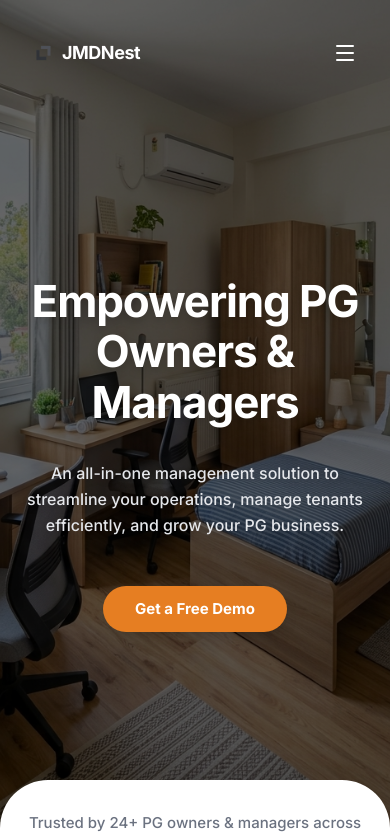
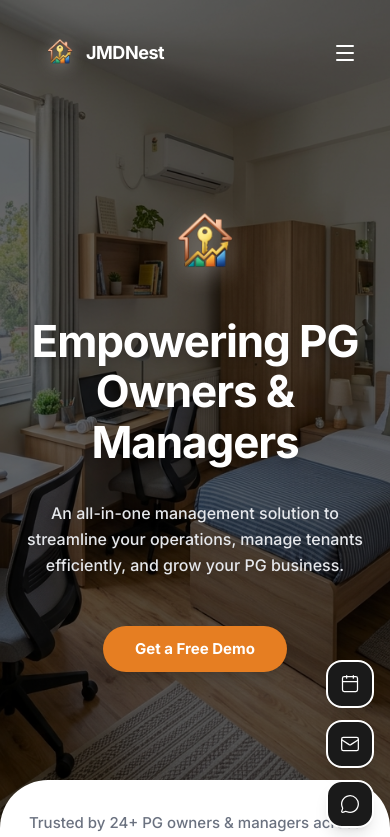
Before and after one commit to yashchavan5/jmdnest2, a Next.js app: page / in a window 390 px wide. Shown: the top 837 px of the page. Built offline with nearby package versions, Linux system fonts and the light colour scheme.

Commit message:
feat: Add floating contact icons, update social footer links, ensure site responsiveness

```diff
--- a/src/app/layout.tsx
+++ b/src/app/layout.tsx
@@ -13,6 +13,7 @@ export const metadata: Metadata = {
 };
 
 import { LenisProvider } from "@/components/lenis-provider";
+import { FloatingContact } from "@/components/ui/floating-contact";
 
 export default function RootLayout({
   children,
@@ -26,7 +27,10 @@ export default function RootLayout({
       suppressHydrationWarning
     >
       <body suppressHydrationWarning className="min-h-full flex flex-col font-sans text-[#111827] bg-[#f9f8f6] overflow-x-hidden">
-        <LenisProvider>{children}</LenisProvider>
+        <LenisProvider>
+          {children}
+          <FloatingContact />
+        </LenisProvider>
       </body>
     </html>
   );
--- a/src/components/layout/footer.tsx
+++ b/src/components/layout/footer.tsx
@@ -30,14 +30,14 @@ export function Footer() {
             {/* Left Side */}
             <div>
               <a href="/" className="flex items-center gap-2 mb-4 text-[#111827] font-bold text-xl tracking-tight">
-                <img src="/logo.png" alt="JmdNest" className="h-8 w-auto" />
+                <img src="/jmdnest-logo-final.png" alt="JmdNest" className="h-12 w-auto object-contain drop-shadow-[0_2px_8px_rgba(0,0,0,0.1)]" />
                 JmdNest
               </a>
               <p className="text-[#4b5563] mb-8 text-[15px]">
                 Premium PG accommodation for modern living.
               </p>
 
-              <div className="flex items-center gap-3">
+              <div className="flex flex-wrap items-center gap-3">
                 {/* LinkedIn */}
                 <a href="https://www.linkedin.com/company/jmd-solutions-and-beyond" target="_blank" rel="noopener noreferrer" className="w-10 h-10 rounded-full bg-[#1a1818] text-white flex items-center justify-center hover:bg-[#0077b5] transition-colors">
                   <svg className="w-4 h-4" fill="currentColor" viewBox="0 0 24 24"><path d="M19 0h-14c-2.761 0-5 2.239-5 5v14c0 2.761 2.239 5 5 5h14c2.762 0 5-2.239 5-5v-14c0-2.761-2.238-5-5-5zm-11 19h-3v-11h3v11zm-1.5-12.268c-.966 0-1.75-.79-1.75-1.764s.784-1.764 1.75-1.764 1.75.79 1.75 1.764-.783 1.764-1.75 1.764zm13.5 12.268h-3v-5.604c0-3.368-4-3.113-4 0v5.604h-3v-11h3v1.765c1.396-2.586 7-2.777 7 2.476v6.759z" /></svg>
@@ -45,6 +45,18 @@ export function Footer() {
                 {/* Instagram */}
                 <a href="https://www.instagram.com/jmd_solutions_beyond" target="_blank" rel="noopener noreferrer" className="w-10 h-10 rounded-full bg-[#1a1818] text-white flex items-center justify-center hover:bg-[#E1306C] transition-colors">
                   <svg className="w-4 h-4" fill="currentColor" viewBox="0 0 24 24"><path d="M12 2.163c3.204 0 3.584.012 4.85.07 3.252.148 4.771 1.691 4.919 4.919.058 1.265.069 1.645.069 4.849 0 3.205-.012 3.584-.069 4.849-.149 3.225-1.664 4.771-4.919 4.919-1.266.058-1.644.07-4.85.07-3.204 0-3.584-.012-4.849-.07-3.26-.149-4.771-1.699-4.919-4.92-.058-1.265-.07-1.644-.07-4.849 0-3.204.013-3.583.07-4.849.149-3.227 1.664-4.771 4.919-4.919 1.266-.057 1.645-.069 4.849-.069zm0-2.163c-3.259 0-3.667.014-4.947.072-4.358.2-6.78 2.618-6.98 6.98-.059 1.281-.073 1.689-.073 4.948 0 3.259.014 3.668.072 4.948.2 4.358 2.618 6.78 6.98 6.98 1.281.058 1.689.072 4.948.072 3.259 0 3.668-.014 4.948-.072 4.354-.2 6.782-2.618 6.979-6.98.059-1.28.073-1.689.073-4.948 0-3.259-.014-3.667-.072-4.947-.196-4.354-2.617-6.78-6.979-6.98-1.281-.059-1.69-.073-4.949-.073zm0 5.838c-3.403 0-6.162 2.759-6.162 6.162s2.759 6.163 6.162 6.163 6.162-2.759 6.162-6.163c0-3.403-2.759-6.162-6.162-6.162zm0 10.162c-2.209 0-4-1.79-4-4 0-2.209 1.791-4 4-4s4 1.791 4 4c0 2.21-1.791 4-4 4zm6.406-11.845c-.796 0-1.441.645-1.441 1.44s.645 1.44 1.441 1.44c.795 0 1.439-.645 1.439-1.44s-.644-1.44-1.439-1.44z"/></svg>
+                </a>
+                {/* Facebook */}
+                <a href="https://www.facebook.com/people/JMD-Solutions-and-Beyond/61589418301652/?rdid=ScrQHFjeNrCtl44Z&share_url=https%3A%2F%2Fwww.facebook.com%2Fshare%2F1aib9wbX6V%2F" target="_blank" rel="noopener noreferrer" className="w-10 h-10 rounded-full bg-[#1a1818] text-white flex items-center justify-center hover:bg-[#1877F2] transition-colors">
+                  <svg className="w-4 h-4" fill="currentColor" viewBox="0 0 24 24"><path d="M24 12.073c0-6.627-5.373-12-12-12s-12 5.373-12 12c0 5.99 4.388 10.954 10.125 11.854v-8.385H7.078v-3.469h3.047V9.43c0-3.007 1.792-4.669 4.533-4.669 1.312 0 2.686.235 2.686.235v2.953H15.83c-1.491 0-1.956.925-1.956 1.874v2.25h3.328l-.532 3.469h-2.796v8.385C19.612 23.027 24 18.062 24 12.073z"/></svg>
+                </a>
+                {/* YouTube */}
+                <a href="https://www.youtube.com/@jmdsolutionbeyond" target="_blank" rel="noopener noreferrer" className="w-10 h-10 rounded-full bg-[#1a1818] text-white flex items-center justify-center hover:bg-[#FF0000] transition-colors">
+                  <svg className="w-4 h-4" fill="currentColor" viewBox="0 0 24 24"><path d="M23.498 6.186a3.016 3.016 0 0 0-2.122-2.136C19.505 3.545 12 3.545 12 3.545s-7.505 0-9.377.505A3.017 3.017 0 0 0 .502 6.186C0 8.07 0 12 0 12s0 3.93.502 5.814a3.016 3.016 0 0 0 2.122 2.136c1.871.505 9.376.505 9.376.505s7.505 0 9.377-.505a3.015 3.015 0 0 0 2.122-2.136C24 15.93 24 12 24 12s0-3.93-.502-5.814zM9.545 15.568V8.432L15.818 12l-6.273 3.568z"/></svg>
+                </a>
+                {/* Twitter (X) */}
+                <a href="https://x.com/jmd_sol_beyond?s=21" target="_blank" rel="noopener noreferrer" className="w-10 h-10 rounded-full bg-[#1a1818] text-white flex items-center justify-center hover:bg-[#1DA1F2] transition-colors">
+                  <svg className="w-4 h-4" fill="currentColor" viewBox="0 0 24 24"><path d="M18.244 2.25h3.308l-7.227 8.26 8.502 11.24H16.17l-5.214-6.817L4.99 21.75H1.68l7.73-8.835L1.254 2.25H8.08l4.713 6.231zm-1.161 17.52h1.833L7.084 4.126H5.117z"/></svg>
                 </a>
                 {/* Maps */}
                 <a href="https://maps.app.goo.gl/S3RrPBh1K9Yp6iwx6" target="_blank" rel="noopener noreferrer" className="w-10 h-10 rounded-full bg-[#1a1818] text-white flex items-center justify-center hover:bg-[#34A853] transition-colors">
--- a/src/components/layout/navbar.tsx
+++ b/src/components/layout/navbar.tsx
@@ -36,7 +36,7 @@ export function Navbar() {
           }`}
         >
           <motion.div layout transition={{ duration: 0.8, ease: [0.16, 1, 0.3, 1] }} className="flex items-center gap-2 pl-2 z-50">
-            <img src="/logo.png" alt="JMDNest" className="h-7 md:h-8 w-auto" />
+            <img src="/jmdnest-logo-final.png" alt="JMDNest" className="h-9 md:h-11 w-auto object-contain drop-shadow-[0_2px_8px_rgba(255,255,255,0.4)]" />
             <span className={`font-bold text-lg md:text-xl tracking-tight ${isScrolled || isOpen ? "text-[#111827]" : "text-white"}`}>JMDNest</span>
           </motion.div>
 
--- a/src/components/sections/hero.tsx
+++ b/src/components/sections/hero.tsx
@@ -19,14 +19,14 @@ export function HeroSection() {
 
       <div className="container mx-auto relative z-20 px-6 md:px-12 lg:px-24 pt-32 pb-24 md:pb-32 flex justify-center w-full">
         <div className="max-w-4xl w-full flex flex-col items-center text-center mx-auto">
-          {/* JMD Nest Logo Text */}
+          {/* JMD Nest Logo */}
           <motion.div
             initial={{ opacity: 0, y: -20 }}
             animate={{ opacity: 1, y: 0 }}
             transition={{ duration: 0.8, ease: "easeOut" }}
-            className="flex items-center gap-2 mb-8"
+            className="mb-8 flex justify-center w-full"
           >
-
+            <img src="/jmdnest-logo-final.png" alt="JmdNest Logo" className="h-20 md:h-24 w-auto object-contain drop-shadow-[0_4px_12px_rgba(255,255,255,0.4)]" />
           </motion.div>
 
           {/* Main Heading */}
--- a/src/components/sections/integrations.tsx
+++ b/src/components/sections/integrations.tsx
@@ -106,9 +106,9 @@ export function IntegrationsSection() {
               whileInView={{ scale: 1, opacity: 1 }}
               viewport={{ once: true }}
               transition={{ delay: 0.4, type: "spring", stiffness: 200, damping: 20 }}
-              className="bg-white w-24 h-24 md:w-[136px] md:h-[136px] rounded-[1.5rem] md:rounded-[2rem] flex items-center justify-center mb-6 md:mb-10 shadow-[0_0_30px_rgba(255,255,255,0.2)] relative z-10"
+              className="w-32 h-32 md:w-[160px] md:h-[160px] flex items-center justify-center mb-6 md:mb-10 relative z-10 mx-auto"
             >
-               <img src="/logos/logo-v2.png" alt="JMDNest Logo" className="w-[60%] h-[60%] object-contain drop-shadow-sm" />
+               <img src="/jmdnest-logo-final.png" alt="JMDNest Logo" className="w-[85%] h-[85%] object-contain drop-shadow-[0_0_20px_rgba(255,255,255,0.3)]" />
             </motion.div>
 
             <motion.h3
--- a/src/components/sections/testimonials.tsx
+++ b/src/components/sections/testimonials.tsx
@@ -43,7 +43,7 @@ export function TestimonialsSection() {
             </h2>
           </div>
           <div className="flex flex-col items-center">
-            <img src="/jmdnest-logo.png" alt="JMDNest Logo" className="w-16 h-16 rounded-full mb-4 shadow-md object-contain border-2 border-white bg-white" />
+            <img src="/jmdnest-logo-final.png" alt="JMDNest Logo" className="w-20 h-20 mb-4 object-contain drop-shadow-[0_4px_12px_rgba(0,0,0,0.1)]" />
             <h4 className="font-bold text-[#111827] text-sm">JMDNest</h4>
             <p className="text-xs text-[#6b7280]">JMDNest Teams, Pune Maharashtra </p>
           </div>
--- /dev/null
+++ b/src/components/ui/floating-contact.tsx
@@ -0,0 +1,40 @@
+"use client"
+
+import { Calendar, Mail, MessageCircle } from "lucide-react"
+
+export function FloatingContact() {
+  return (
+    <div className="fixed right-4 bottom-4 md:right-8 md:bottom-8 z-50 flex flex-col gap-3">
+      {/* Calendly */}
+      <a
+        href="https://calendly.com/jmdsolutions"
+        target="_blank"
+        rel="noopener noreferrer"
+        className="w-12 h-12 md:w-14 md:h-14 bg-[#1a1a1a] hover:bg-black rounded-[1rem] md:rounded-[1.25rem] border-2 border-white flex items-center justify-center text-white shadow-lg transition-transform hover:-translate-x-1"
+        aria-label="Book a meeting on Calendly"
+      >
+        <Calendar className="w-5 h-5 md:w-6 md:h-6" strokeWidth={1.5} />
+      </a>
+
+      {/* Email */}
+      <a
+        href="mailto:jmdsolutionsbeyond@gmail.com"
+        className="w-12 h-12 md:w-14 md:h-14 bg-[#1a1a1a] hover:bg-black rounded-[1rem] md:rounded-[1.25rem] border-2 border-white flex items-center justify-center text-white shadow-lg transition-transform hover:-translate-x-1"
+        aria-label="Send an email"
+      >
+        <Mail className="w-5 h-5 md:w-6 md:h-6" strokeWidth={1.5} />
+      </a>
+
+      {/* WhatsApp */}
+      <a
+        href="https://api.whatsapp.com/send/?phone=919209552809&text&type=phone_number&app_absent=0"
+        target="_blank"
+        rel="noopener noreferrer"
+        className="w-12 h-12 md:w-14 md:h-14 bg-[#1a1a1a] hover:bg-black rounded-[1rem] md:rounded-[1.25rem] border-2 border-white flex items-center justify-center text-white shadow-lg transition-transform hover:-translate-x-1"
+        aria-label="Contact on WhatsApp"
+      >
+        <MessageCircle className="w-5 h-5 md:w-6 md:h-6" strokeWidth={1.5} />
+      </a>
+    </div>
+  )
+}
```
Also changed, not shown: public/jmdnest-logo-final.png (added).
